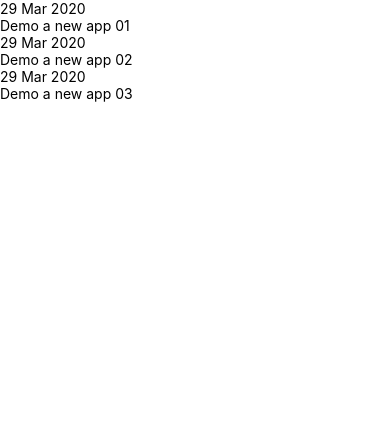
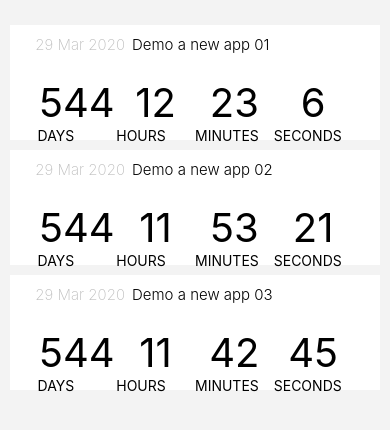
Before and after one commit to hasithaAlex/react-native-getting-started, a React Native app: screen / in a window 390 px wide. Shown: the top 430 px of the page. Built offline with nearby package versions, Linux system fonts and the light colour scheme.

Commit message:
last chanage

```diff
--- a/EventCard.js
+++ b/EventCard.js
@@ -10,15 +10,89 @@ import {
 } from './api'
 
 const styles = StyleSheet.create({
-
+    card: {
+        backgroundColor: '#fff',
+        flex: 1,
+        padding: 10,
+        paddingTop: 10,
+        paddingBottom: 20,
+        margin: 10,
+        marginTop: 5,
+        marginBottom: 5,
+      },
+      cardHeader: {
+        flex: 1,
+        flexDirection: 'row',
+      },
+      date: {
+        fontWeight: '200',
+        fontSize: 15,
+        color: '#bdbdbd',
+        width: '30%',
+        textAlign: 'right',
+      },
+      title: {
+        fontSize: 15,
+        fontWeight: '300',
+        marginLeft: 7,
+        textAlign: 'left',
+      },
+      counterContainer: {
+        flex: 1,
+        flexDirection: 'row',
+        justifyContent: 'space-between',
+        paddingLeft: '5%',
+        paddingRight: '5%',
+      },
+      counter: {
+        width: '25%',
+        flex: 1,
+      },
+      counterText: {
+        fontSize: 40,
+        textAlign: 'center',
+      },
+      counterLabel: {
+        fontSize: 13,
+        fontWeight: '100',
+        color: '#a3a3a3',
+        textAlign: 'center',
+        paddingTop: 0,
+      },
 })
 
 export default function EventCard({event}) {
+    const {
+        days,
+        hours,
+        minutes,
+        seconds
+    } = getCountdownParts(event.date)
+
     return (
         <View style={styles.card}>
             <View style={styles.cardHeader}>
                 <Text style={styles.date}>{formatDate(event.date)}</Text>
                 <Text style={styles.title}>{event.title}</Text>
+            </View>
+
+            <View style={styles.counterContainer}>
+                <View style={styles.counter}>
+                    <Text style={styles.counterText}>{days}</Text>
+                    <Text style={styles.counterLable}>DAYS</Text>
+                </View>
+                <View style={styles.counter}>
+                    <Text style={styles.counterText}>{hours}</Text>
+                    <Text style={styles.counterLable}>HOURS</Text>
+                </View>
+                <View style={styles.counter}>
+                    <Text style={styles.counterText}>{minutes}</Text>
+                    <Text style={styles.counterLable}>MINUTES</Text>
+                </View>
+                <View style={styles.counter}>
+                    <Text style={styles.counterText}>{seconds}</Text>
+                    <Text style={styles.counterLable}>SECONDS</Text>
+                </View>
             </View>
         </View>
     );
--- a/EventList.js
+++ b/EventList.js
@@ -1,21 +1,46 @@
 import React from 'react';
-import { FlatList, Text } from 'react-native';
+import { FlatList, StyleSheet } from 'react-native';
 
 import EventCard from './EventCard'
 
+const styles = StyleSheet.create({
+    list: {
+        flex: 1,
+        paddingTop: 20,
+        backgroundColor: '#F3F3F3'
+    }
+});
 class EventList extends React.Component {
+
+
     state = {
         events: [] //default state
     }
 
     componentDidMount(){
-        const events = require('./db.json').events;
+        setInterval(() => {
+            this.setState({
+                events: this.state.events.map(evt => ({
+                    ...evt,
+                    timer: Date.now(),
+                })),
+            });
+        },1000)
+
+        //const events = require('./db.json').events;
+        const events = require('./db.json').events.map(e=>({
+            ...e,
+            date: new Date(e.date),
+        }));
         this.setState({events});
     }
+
+
 
     render() {
         return (
             <FlatList
+                style={styles.list}
                 data={this.state.events}
                 renderItem={({item}) => <EventCard event={item}/>}
                 keyExtractor={item => item.id}
--- a/db.json
+++ b/db.json
@@ -2,17 +2,17 @@
     "events": [
       {
         "title": "Demo a new app 01",
-        "date": "2020-03-29T13:45:18.000Z",
+        "date": "2020-03-29T13:55:33.000Z",
         "id": "001c9b6d-00a9-465c-a2d3-afb7176a0a87"
       },
       {
         "title": "Demo a new app 02",
-        "date": "2020-03-29T13:45:18.000Z",
+        "date": "2020-03-29T13:25:48.000Z",
         "id": "001c9b6d-00b9-465c-a2d3-afb7176a0a87"
       },
       {
         "title": "Demo a new app 03",
-        "date": "2020-03-29T13:45:18.000Z",
+        "date": "2020-03-29T13:15:12.000Z",
         "id": "001c9b6d-00s9-465c-a2d3-afb7176a0a87"
       }
     ]
```
